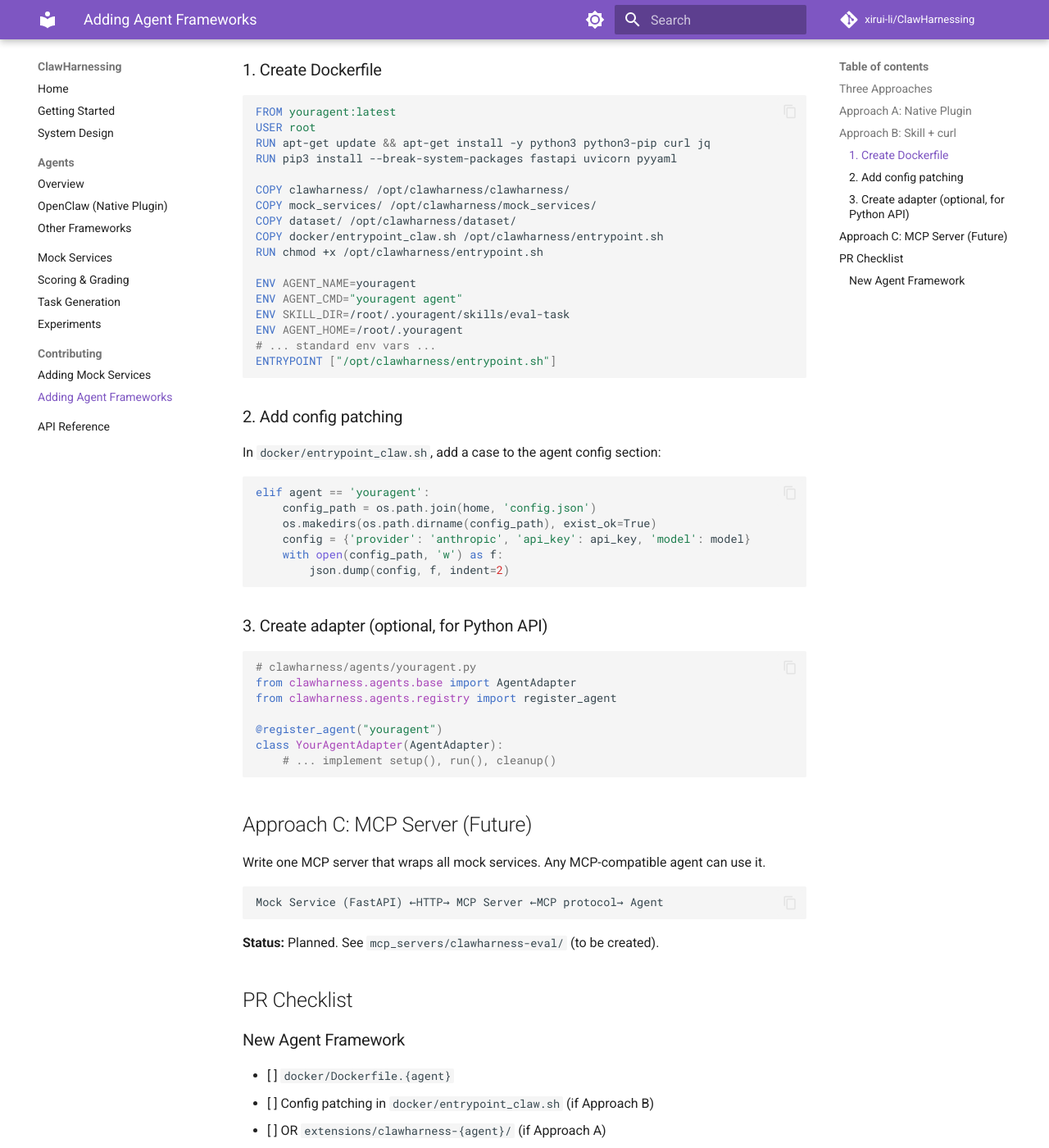
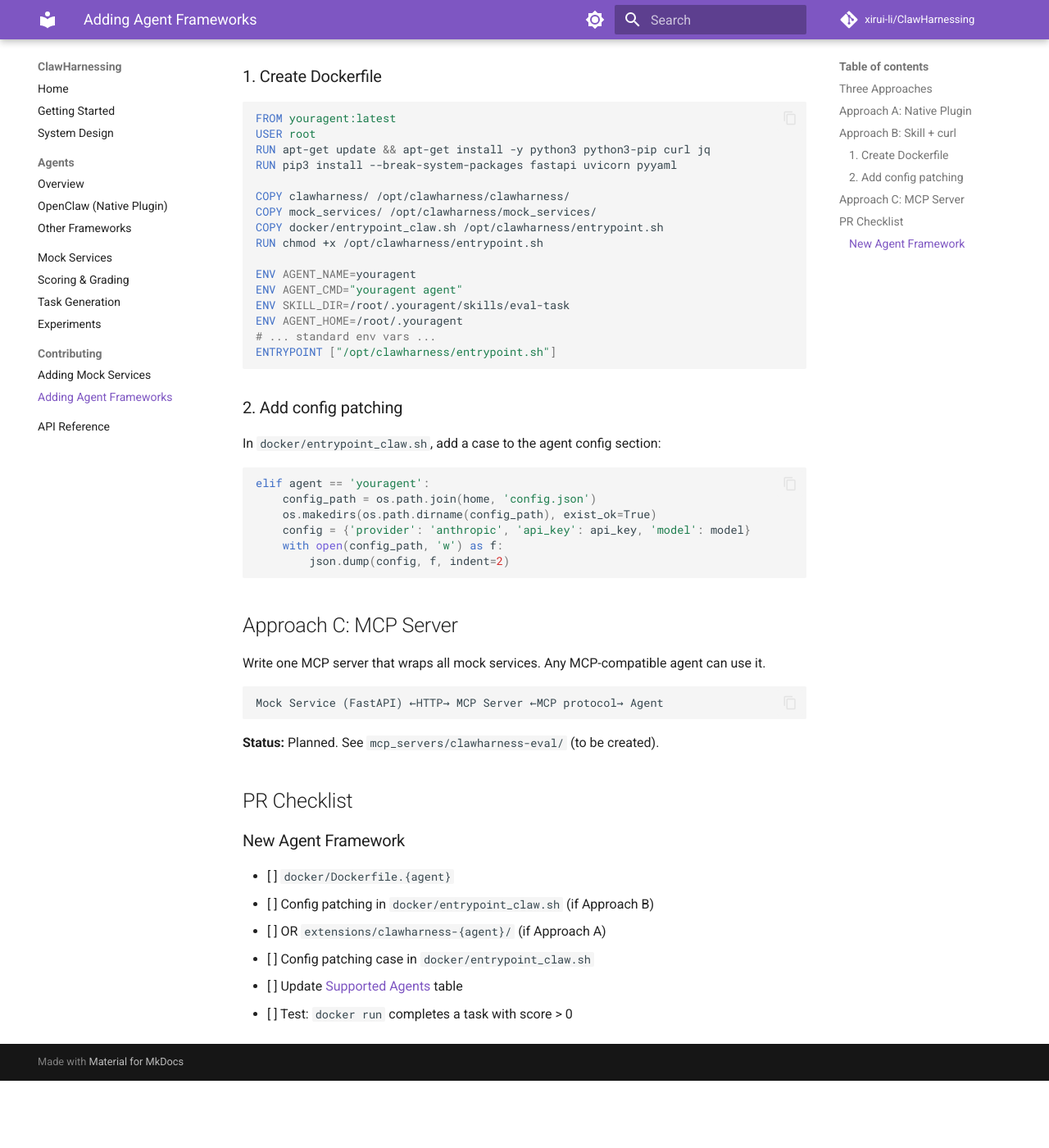
Before and after one commit to xirui-li/ClawEnvKit, an MkDocs documentation site: the page built from docs/contributing/agents.md, in a window 1280 px wide and 1400 px high, scrolled down 1664 px. Shown: the whole window at 82% size. Built offline with MkDocs 1.6.1 and Material for MkDocs 9.7.7, drawn with Linux system fonts in a browser that asks for light colours; comment, search, counter and statistics services are not loaded; after the commit the page ends 2982 px from its top, so only the background shows below that; some of the changed text lies outside the part shown.

Commit message:
Remove all dead agent adapter references from docs + code
clawharness/agents/ was deleted in e442d8c but __pycache__ remained
and docs still referenced Python agent API (get_agent, AgentAdapter,
register_agent). All removed/replaced with Docker instructions.

Cleaned: docs/agents/index.md, docs/design.md, docs/contributing/agents.md,
CONTRIBUTING.md. Removed stale __pycache__. Removed dataset/ COPY
from Dockerfile examples.

Co-Authored-By: Claude Opus 4.6 (1M context) <noreply@anthropic.com>

````diff
--- a/docs/contributing/agents.md
+++ b/docs/contributing/agents.md
@@ -41,9 +41,10 @@ The agent reads a Markdown skill file describing the API, then uses curl via bas
 
 **Required files:**
 
-1. `clawharness/agents/{agent}.py` — adapter
-2. `docker/Dockerfile.{agent}` — Docker image
-3. `docker/entrypoint_claw.sh` — shared entrypoint (already exists)
+1. `docker/Dockerfile.{agent}` — Docker image
+2. Config patching in `docker/entrypoint_claw.sh` (add a case for your agent)
+
+No Python adapter needed — all logic is in Docker entrypoints.
 
 **The shared entrypoint handles everything** via environment variables:
 
@@ -66,7 +67,6 @@ RUN pip3 install --break-system-packages fastapi uvicorn pyyaml
 
 COPY clawharness/ /opt/clawharness/clawharness/
 COPY mock_services/ /opt/clawharness/mock_services/
-COPY dataset/ /opt/clawharness/dataset/
 COPY docker/entrypoint_claw.sh /opt/clawharness/entrypoint.sh
 RUN chmod +x /opt/clawharness/entrypoint.sh
 
@@ -91,19 +91,7 @@ elif agent == 'youragent':
         json.dump(config, f, indent=2)
 ```
 
-### 3. Create adapter (optional, for Python API)
-
-```python
-# clawharness/agents/youragent.py
-from clawharness.agents.base import AgentAdapter
-from clawharness.agents.registry import register_agent
-
-@register_agent("youragent")
-class YourAgentAdapter(AgentAdapter):
-    # ... implement setup(), run(), cleanup()
-```
-
-## Approach C: MCP Server (Future)
+## Approach C: MCP Server
 
 Write one MCP server that wraps all mock services. Any MCP-compatible agent can use it.
 
@@ -120,6 +108,6 @@ Mock Service (FastAPI) ←HTTP→ MCP Server ←MCP protocol→ Agent
 - [ ] `docker/Dockerfile.{agent}`
 - [ ] Config patching in `docker/entrypoint_claw.sh` (if Approach B)
 - [ ] OR `extensions/clawharness-{agent}/` (if Approach A)
-- [ ] `clawharness/agents/{agent}.py` adapter (optional)
+- [ ] Config patching case in `docker/entrypoint_claw.sh`
 - [ ] Update [Supported Agents](../agents/index.md) table
 - [ ] Test: `docker run` completes a task with score > 0
````
Also changed, not shown: CONTRIBUTING.md (+5 -57 lines), docs/agents/index.md (+5 -12 lines), docs/design.md (+0 -1 lines).
